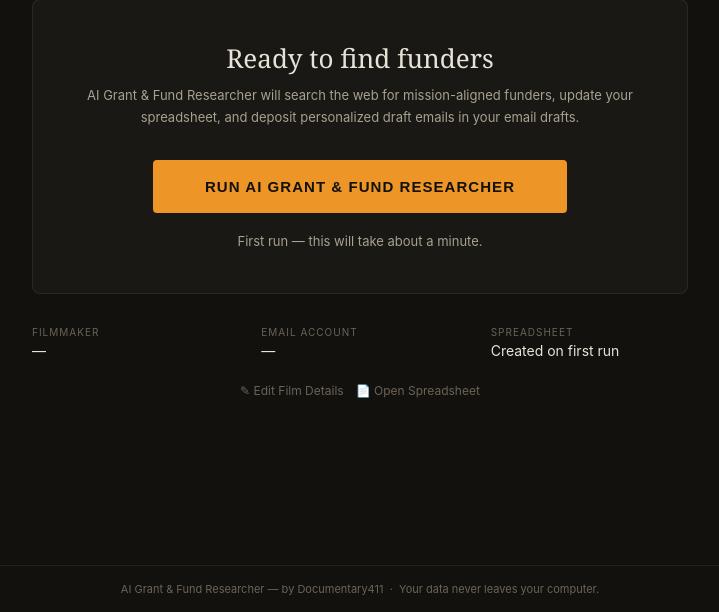
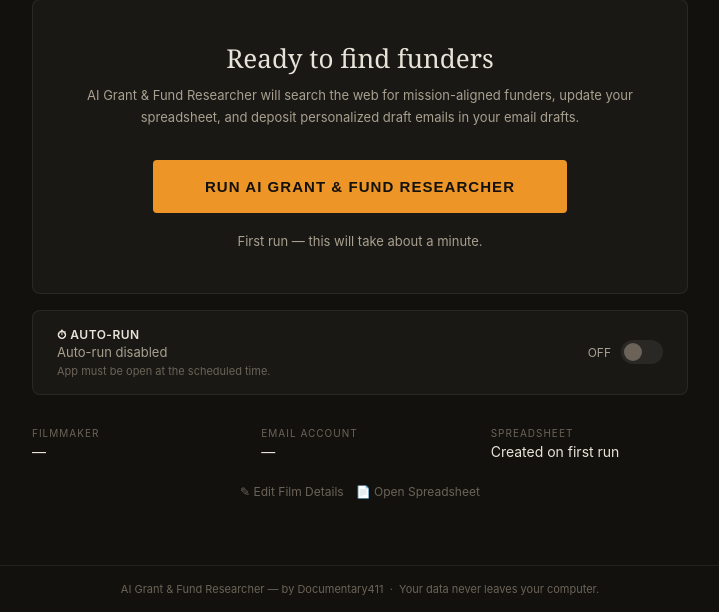
Before and after one commit to Producergrl/documentary411, a Flask app: template aigrantandfundresearcher/app/templates/dashboard.html in a window 1280 px wide. Shown: the part 188-800 px from the top of the page, without its empty margins (280-999 px from the left). Run offline with Flask 3, Linux system fonts and the light colour scheme; the template is opened without the code that fills it, so the values that code supplies are empty.

Commit message:
Add nightly auto-run scheduler (2 AM daily, APScheduler)
- New scheduler.py: BackgroundScheduler fires pipeline at 2 AM daily;
  missed-run catch-up on startup (if app was closed overnight, runs
  immediately when reopened); toggle enable/disable via config
- config.py: added schedule_enabled (default True), schedule_hour (2),
  schedule_minute (0) to _DEFAULTS
- __init__.py: starts scheduler after app creation, skips Flask reloader
  parent process to avoid double-start in dev mode
- routes.py: added /schedule-status (JSON next-run info) and
  /schedule-toggle (POST form); dashboard now passes schedule_enabled
  and schedule_next to template
- dashboard.html: Auto-run card with live toggle switch, next-run display,
  and note that app must be open at scheduled time
- requirements.txt: added apscheduler>=3.10.0

https://claude.ai/code/session_01V8TqY7DqscLJpdFFvrWqqF

```diff
--- a/aigrantandfundresearcher/app/__init__.py
+++ b/aigrantandfundresearcher/app/__init__.py
@@ -28,4 +28,9 @@ def create_app() -> Flask:
     from app.routes import bp
     app.register_blueprint(bp)
 
+    # Start nightly scheduler (skip in the Flask reloader parent process)
+    if not app.debug or os.environ.get("WERKZEUG_RUN_MAIN") == "true":
+        from app import scheduler
+        scheduler.start()
+
     return app
--- a/aigrantandfundresearcher/app/config.py
+++ b/aigrantandfundresearcher/app/config.py
@@ -39,6 +39,10 @@ _DEFAULTS: dict[str, Any] = {
     "outlook_token_expiry": "",
     "spreadsheet_path": "",
     "last_run_at": "",
+    # Auto-run scheduler
+    "schedule_enabled": True,
+    "schedule_hour": 2,
+    "schedule_minute": 0,
 }
 
 
--- a/aigrantandfundresearcher/app/templates/dashboard.html
+++ b/aigrantandfundresearcher/app/templates/dashboard.html
@@ -46,6 +46,35 @@
   .action-links { display: flex; gap: 12px; margin-top: 24px; flex-wrap: wrap; justify-content: center; }
   .action-links a { font-size: 12px; color: var(--text3); text-decoration: none; }
   .action-links a:hover { color: var(--gold); }
+
+  /* Auto-run card */
+  .autorun-card {
+    background: var(--bg2); border: 1px solid var(--border); border-radius: 8px;
+    padding: 16px 24px; margin-top: 16px;
+    display: flex; align-items: center; justify-content: space-between; gap: 20px;
+    flex-wrap: wrap;
+  }
+  .autorun-left  { display: flex; flex-direction: column; gap: 2px; }
+  .autorun-title { font-size: 12px; font-weight: 600; color: var(--text); letter-spacing: .04em; text-transform: uppercase; }
+  .autorun-next  { font-size: 13px; color: var(--text2); }
+  .autorun-note  { font-size: 11px; color: var(--text3); margin-top: 2px; }
+
+  /* Toggle switch */
+  .toggle-wrap   { display: flex; align-items: center; gap: 10px; }
+  .toggle-label  { font-size: 12px; color: var(--text2); white-space: nowrap; }
+  .toggle        { position: relative; display: inline-block; width: 42px; height: 24px; }
+  .toggle input  { opacity: 0; width: 0; height: 0; }
+  .toggle-slider {
+    position: absolute; cursor: pointer; inset: 0;
+    background: var(--border); border-radius: 24px; transition: .25s;
+  }
+  .toggle-slider:before {
+    content: ""; position: absolute;
+    width: 18px; height: 18px; left: 3px; bottom: 3px;
+    background: var(--text3); border-radius: 50%; transition: .25s;
+  }
+  .toggle input:checked + .toggle-slider           { background: var(--gold-bdr); }
+  .toggle input:checked + .toggle-slider:before    { transform: translateX(18px); background: var(--gold); }
 </style>
 {% endblock %}
 
@@ -92,6 +121,29 @@
   </div>
 </div>
 
+<!-- Auto-run card -->
+<div class="autorun-card" id="autorun-card">
+  <div class="autorun-left">
+    <span class="autorun-title">&#9201; Auto-run</span>
+    <span class="autorun-next" id="autorun-next">
+      {% if schedule_enabled %}{{ schedule_next }}{% else %}Auto-run disabled{% endif %}
+    </span>
+    <span class="autorun-note">App must be open at the scheduled time.</span>
+  </div>
+  <div class="toggle-wrap">
+    <span class="toggle-label" id="toggle-label">{{ "ON" if schedule_enabled else "OFF" }}</span>
+    <form method="POST" action="/schedule-toggle" id="toggle-form" style="display:inline;">
+      <input type="hidden" name="enabled" id="toggle-enabled-input"
+             value="{{ '1' if schedule_enabled else '0' }}">
+      <label class="toggle" title="Toggle nightly auto-run">
+        <input type="checkbox" id="toggle-cb" {{ 'checked' if schedule_enabled else '' }}
+               onchange="submitToggle(this)">
+        <span class="toggle-slider"></span>
+      </label>
+    </form>
+  </div>
+</div>
+
 <div class="meta-row">
   <div class="meta-item">
     <div class="meta-label">Filmmaker</div>
@@ -121,6 +173,24 @@
 </div>
 
 <script>
+  // Auto-run toggle
+  function submitToggle(cb) {
+    document.getElementById('toggle-enabled-input').value = cb.checked ? '1' : '0';
+    document.getElementById('toggle-label').textContent   = cb.checked ? 'ON' : 'OFF';
+    document.getElementById('autorun-next').textContent   = cb.checked ? 'Loading…' : 'Auto-run disabled';
+    if (cb.checked) {
+      // Fetch updated next-run time after a brief delay for the server to reschedule
+      setTimeout(() => {
+        fetch('/schedule-status')
+          .then(r => r.json())
+          .then(d => {
+            document.getElementById('autorun-next').textContent = d.next_run;
+          });
+      }, 400);
+    }
+    document.getElementById('toggle-form').submit();
+  }
+
   const runForm   = document.getElementById('run-form');
   const runBtn    = document.getElementById('run-btn');
   const statusMsg = document.getElementById('status-msg');
--- a/aigrantandfundresearcher/requirements.txt
+++ b/aigrantandfundresearcher/requirements.txt
@@ -10,5 +10,6 @@ duckduckgo-search>=5.3.0
 pytz>=2024.1
 python-dotenv>=1.0.0
 python-docx>=1.1.0
+apscheduler>=3.10.0
 pyinstaller>=6.5.0
 lxml>=5.1.0
```
Also changed, not shown: aigrantandfundresearcher/app/routes.py (+25 -2 lines), aigrantandfundresearcher/app/scheduler.py (added, +133 -0 lines).
